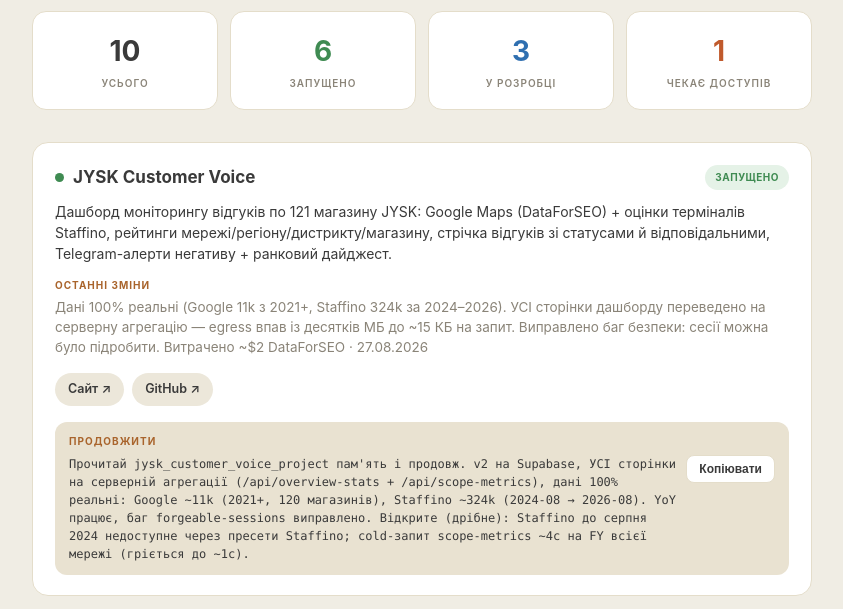
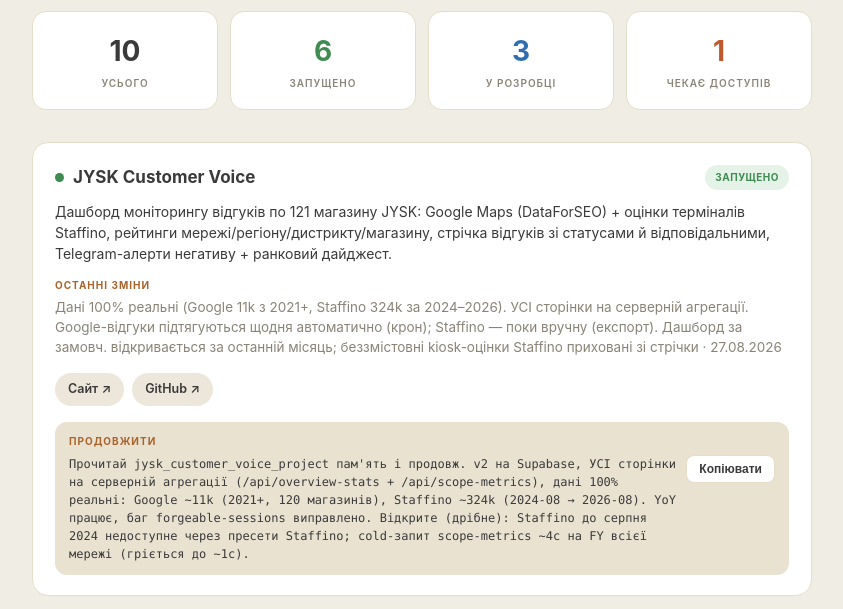
Before and after one commit to romanchuk82-ctrl/kiril-projects-dashboard, a plain HTML site: page index.html in a window 1280 px wide. Shown: the part 132-741 px from the top of the page, without its empty margins (218-1061 px from the left). Drawn offline with Linux system fonts and the light colour scheme.

Commit message:
Customer Voice: daily Google auto-ingest note + last-month default + hidden empty Staffino

```diff
--- a/index.html
+++ b/index.html
@@ -252,7 +252,7 @@
       </div>
       <p class="desc">Дашборд моніторингу відгуків по 121 магазину JYSK: Google Maps (DataForSEO) + оцінки терміналів Staffino, рейтинги мережі/регіону/дистрикту/магазину, стрічка відгуків зі статусами й відповідальними, Telegram-алерти негативу + ранковий дайджест.</p>
       <div class="changes-label">Останні зміни</div>
-      <p class="changes-text">Дані 100% реальні (Google 11k з 2021+, Staffino 324k за 2024–2026). УСІ сторінки дашборду переведено на серверну агрегацію — egress впав із десятків МБ до ~15 КБ на запит. Виправлено баг безпеки: сесії можна було підробити. Витрачено ~$2 DataForSEO · 27.08.2026</p>
+      <p class="changes-text">Дані 100% реальні (Google 11k з 2021+, Staffino 324k за 2024–2026). УСІ сторінки на серверній агрегації. Google-відгуки підтягуються щодня автоматично (крон); Staffino — поки вручну (експорт). Дашборд за замовч. відкривається за останній місяць; беззмістовні kiosk-оцінки Staffino приховані зі стрічки · 27.08.2026</p>
       <div class="links">
         <a class="pill" href="https://jysk-customer-voice-v2.vercel.app" target="_blank" rel="noopener">Сайт ↗</a>
         <a class="pill" href="https://github.com/romanchuk82-ctrl/jysk-customer-voice-v2" target="_blank" rel="noopener">GitHub ↗</a>
```
